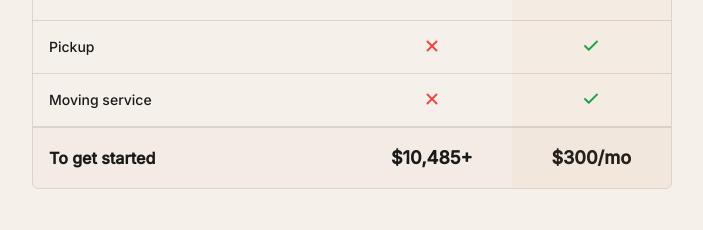
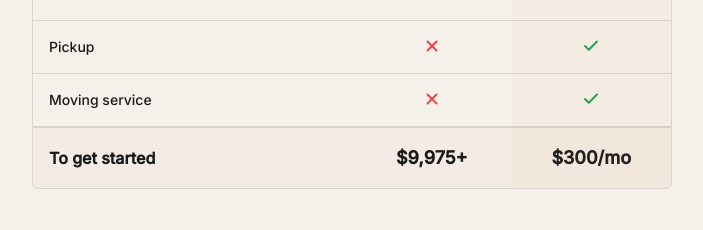
Before and after one commit to aryzach/aryzach.github.io, a React (Vite) app: page /reserve-traditional-landing in a window 1280 px wide. Shown: the part 3200-3430 px from the top of the page, without its empty margins (288-991 px from the left). Built offline with nearby package versions, Linux system fonts and the light colour scheme.

Commit message:
Changes
Co-authored-by: aryzach <30701475+aryzach@users.noreply.github.com>

```diff
--- a/src/pages/ReserveTraditionalLanding.tsx
+++ b/src/pages/ReserveTraditionalLanding.tsx
@@ -207,7 +207,7 @@ const RentVsBuySection = () => {
               To get started
             </div>
             <div className="p-3 md:p-4 text-center text-base md:text-lg font-semibold flex items-center justify-center">
-              $10,485+
+              $9,975+
             </div>
             <div className="p-3 md:p-4 text-center text-base md:text-lg font-semibold flex items-center justify-center">
               $300/mo
```
